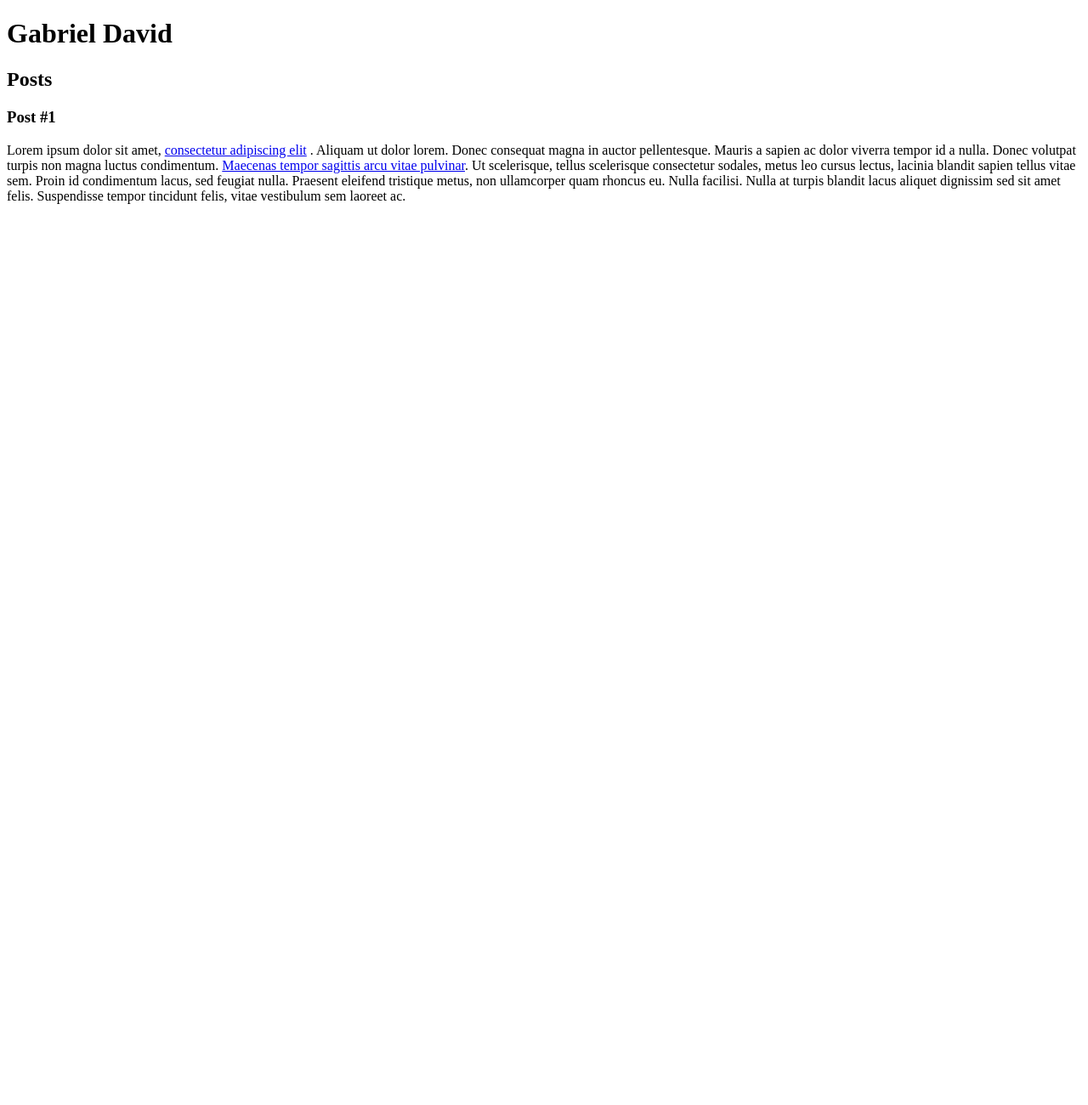
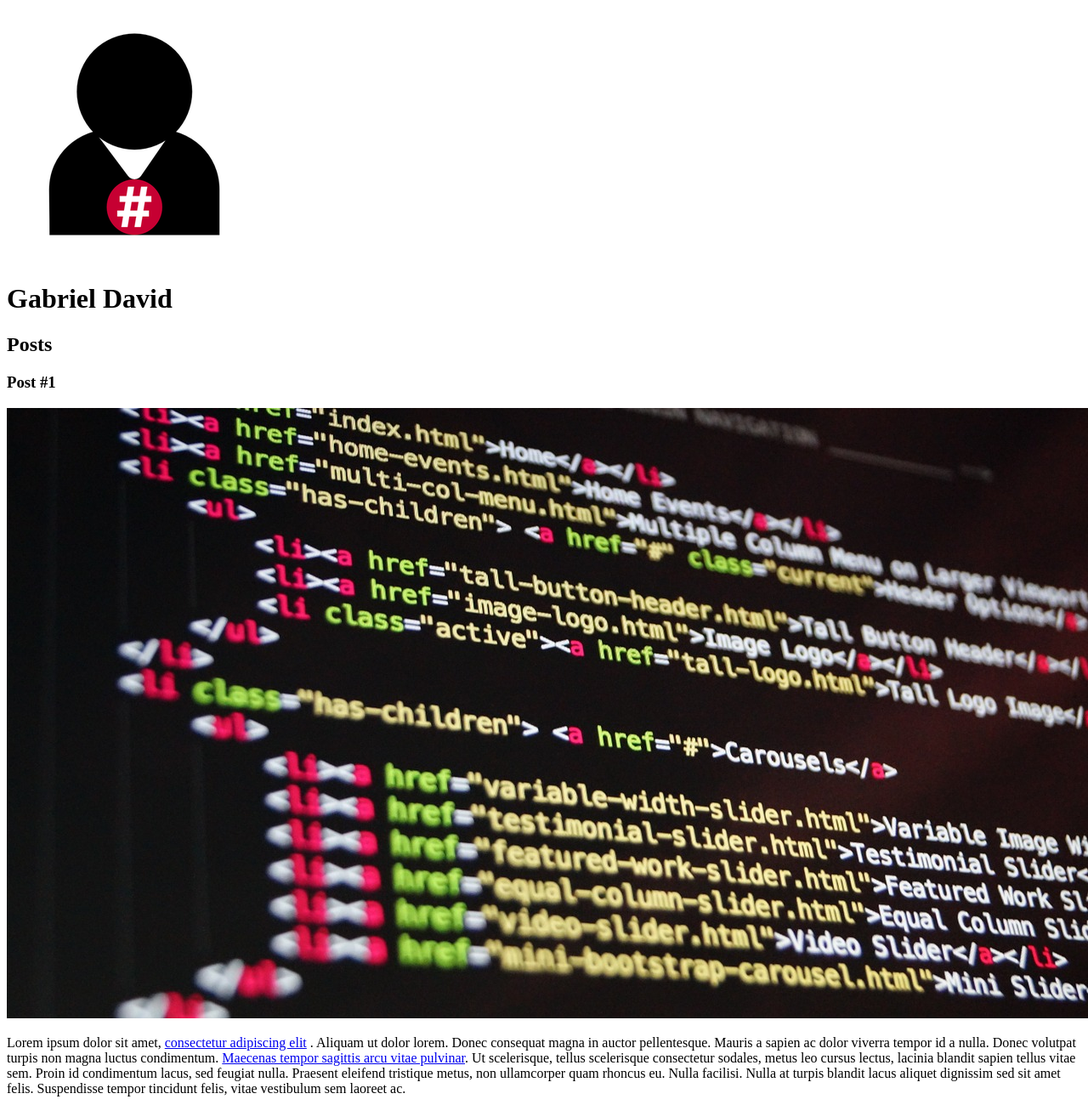
Before and after one commit to Gabe-dev/Curso-HTML5, a plain HTML site: page index.html in a window 1280 px wide. Shown: the whole page at 85% size. Before the commit the page ends 800 px from the top, so only its background shows below. Drawn offline with Linux system fonts and the light colour scheme.

Commit message:
Incluido um novo diretorio '/img', como inserir imagem em seu site

```diff
--- a/index.html
+++ b/index.html
@@ -6,6 +6,7 @@
     </head>
     <body>
         <header>
+            <img src="img/perfil.png" alt="Foto de Perfil">
             <h1>Gabriel David</h1>
         </header>
         <section>
@@ -15,6 +16,7 @@
             <article>
                 <header>
                     <h3>Post #1</h3>
+                    <img src="img/html-code.jpg" alt="Editor de texto com codigo HTML">
                 </header>
                <p>
                 Lorem ipsum dolor sit amet, <a href="https://github.com/Gabe-dev" target="_blank">consectetur adipiscing elit</a> . Aliquam ut dolor lorem. Donec consequat magna in auctor pellentesque. Mauris a sapien ac dolor viverra tempor id a nulla. Donec volutpat turpis non magna luctus condimentum. <a href="mailto:emailqualquer@email.com">Maecenas tempor sagittis arcu vitae pulvinar</a>. Ut scelerisque, tellus scelerisque consectetur sodales, metus leo cursus lectus, lacinia blandit sapien tellus vitae sem. Proin id condimentum lacus, sed feugiat nulla. Praesent eleifend tristique metus, non ullamcorper quam rhoncus eu. Nulla facilisi. Nulla at turpis blandit lacus aliquet dignissim sed sit amet felis. Suspendisse tempor tincidunt felis, vitae vestibulum sem laoreet ac.
```
Also changed, not shown: img/html-code.jpg (added), img/perfil.png (added).
